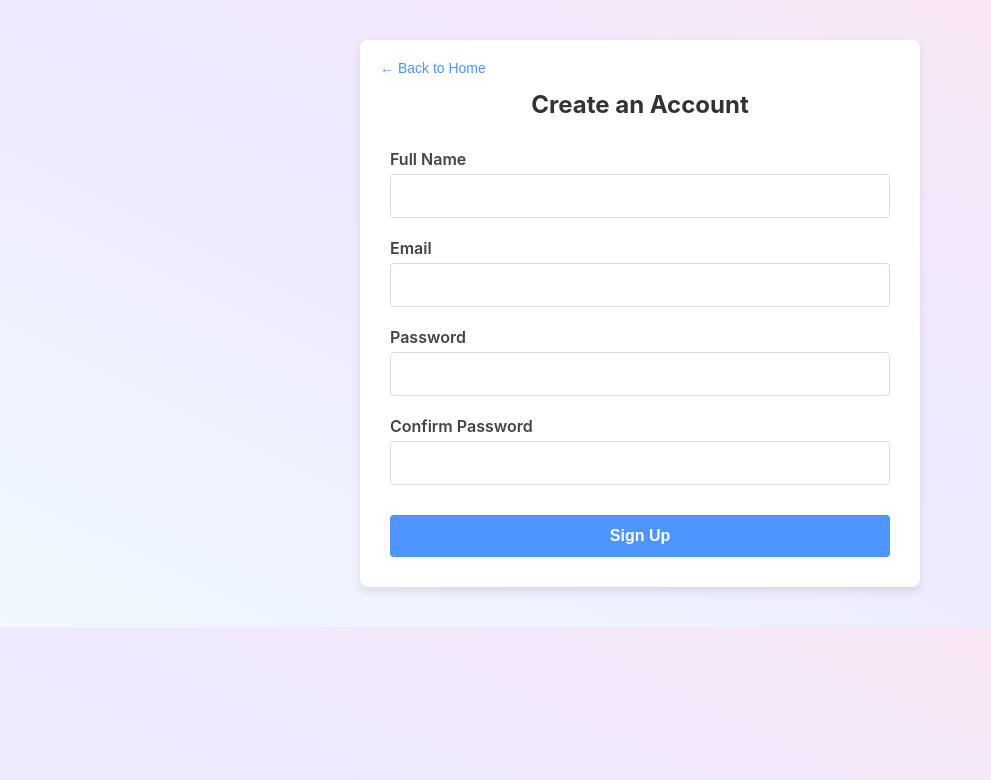
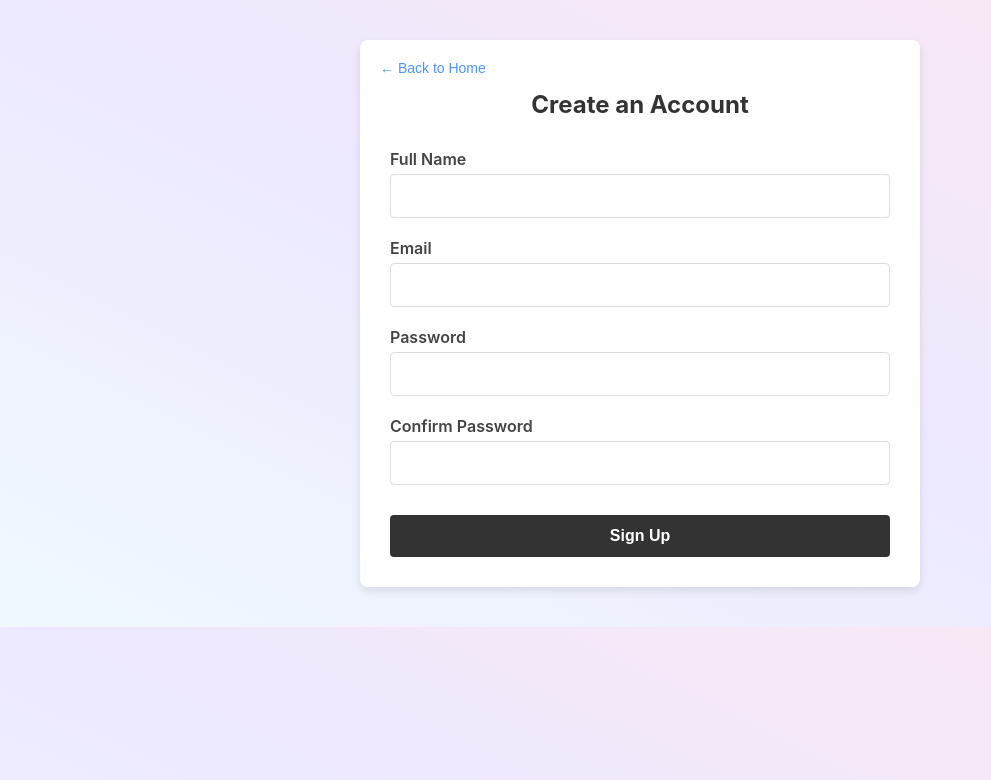
Before and after one commit to cocopuff2234/Daycare-Management-System, a React (Create React App) app: page /signup in a window 1280 px wide. Shown: the top 780 px of the page, without its empty margins (0-991 px from the left). Built offline with nearby package versions, Linux system fonts and the light colour scheme.

Commit message:
black buttons

```diff
--- a/src/pages/SignIn/SignIn.css
+++ b/src/pages/SignIn/SignIn.css
@@ -83,7 +83,7 @@ body{
 .signup-button {
   margin-top: 10px;
   padding: 12px;
-  background-color: #4e95ff;
+  background-color: #333;
   color: white;
   border: none;
   border-radius: 4px;
@@ -94,7 +94,7 @@ body{
 }
 
 .signup-button:hover {
-  background-color: #3a7bd5;
+  background-color: #222;
 }
 
 .signup-button:disabled {
--- a/src/pages/SignUp/SignUp.css
+++ b/src/pages/SignUp/SignUp.css
@@ -83,7 +83,7 @@ body{
 .signup-button {
   margin-top: 10px;
   padding: 12px;
-  background-color: #4e95ff;
+  background-color: #333;
   color: white;
   border: none;
   border-radius: 4px;
@@ -94,7 +94,7 @@ body{
 }
 
 .signup-button:hover {
-  background-color: #3a7bd5;
+  background-color: #222;
 }
 
 .signup-button:disabled {
```
